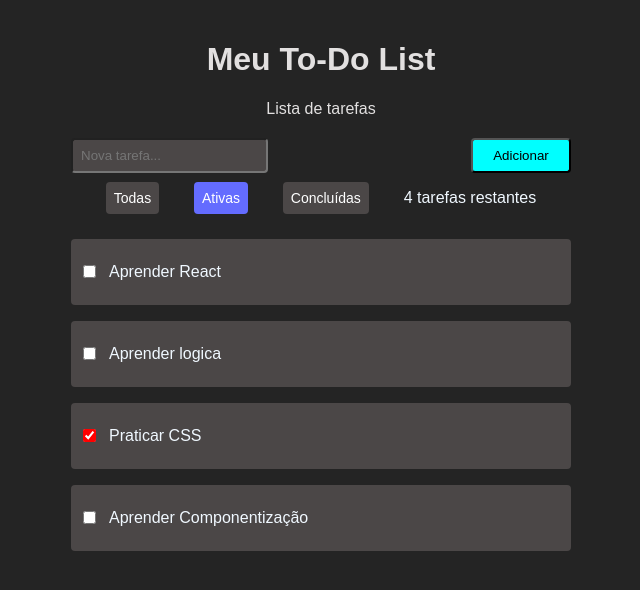
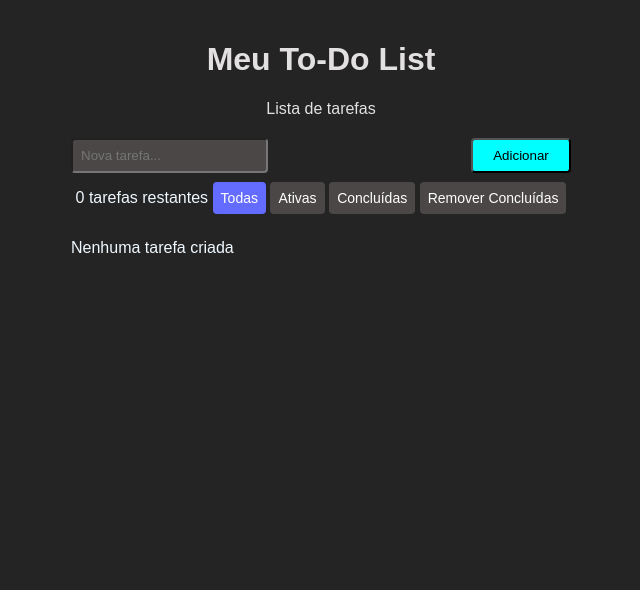
Before and after one commit to polyanetuag/todo-list, a React (Vite) app: page / in a window 1280 px wide. Shown: the top 590 px of the page, without its empty margins (319-959 px from the left). Built offline with nearby package versions, Linux system fonts and the light colour scheme.

Commit message:
feat: implement task filtering with localStorage persistence and improve filter button styling

```diff
--- a/src/componentes/TaskList/index.jsx
+++ b/src/componentes/TaskList/index.jsx
@@ -1,4 +1,4 @@
-import { useState } from "react";
+import { useEffect, useState } from "react";
 import { Task } from "../Task";
 
 import "./styles.css";
@@ -6,14 +6,21 @@ import { AddTask } from "../AddTask";
 
 export function TaskList() {
   const [tasks, setTasks] = useState([
-    { id: 1, text: "Aprender React", done: false },
-    { id: 2, text: "Aprender logica", done: false },
-    { id: 3, text: "Praticar CSS", done: true },
-    { id: 4, text: "Aprender Componentização", done: false },
+    // { id: 1, text: "Aprender React", done: false },
+    // { id: 2, text: "Aprender lógica", done: false },
+    // { id: 3, text: "Praticar CSS", done: true },
+    // { id: 4, text: "Aprender Componentização", done: false },
   ]);
 
   // filtros
-  const [filter, setFilter] = useState("all"); // tipos all, active e completed
+  const [filter, setFilter] = useState(() => {
+    const savedFilter = localStorage.getItem("taskFilter");
+
+    if (savedFilter) {
+      return savedFilter;
+    }
+    return "all";
+  });
 
   // filtrando a lista de tarfeas
   const filteredTask = tasks.filter((task) => {
@@ -44,17 +51,49 @@ export function TaskList() {
     ]);
   };
 
+  useEffect(() => {
+    localStorage.setItem("taskFilter", filter);
+  }, [filter]);
+
   return (
     <section>
       <AddTask onAddTask={handleAddTask} />
       <div className="filters">
-        <button onClick={() => setFilter("all")}>Todas</button>
-        <button className="active" onClick={() => setFilter("active")}>
+        <p className="tasks-rest">{filteredTask.length} tarefas restantes</p>
+        <button
+          className={filter === "all" ? "active" : ""}
+          onClick={() => setFilter("all")}
+        >
+          Todas
+        </button>
+        <button
+          className={filter === "active" ? "active" : ""}
+          onClick={() => setFilter("active")}
+        >
           Ativas
         </button>
-        <button onClick={() => setFilter("completed")}>Concluídas</button>
-        <p className="tasks-rest">{filteredTask.length} tarefas restantes</p>
+        <button
+          className={filter === "completed" ? "active" : ""}
+          onClick={() => setFilter("completed")}
+        >
+          Concluídas
+        </button>
+        <button onClick={() => setTasks(tasks.filter((task) => !task.done))}>
+          Remover Concluídas
+        </button>
       </div>
+
+      {/* // se não tiver tarefa, retornar uma mensagem */}
+      {filteredTask.length === 0 && (
+        <p>
+          Nenhuma tarefa{" "}
+          {filter === "all"
+            ? "criada"
+            : filter === "active"
+            ? "ativa"
+            : "concluída"}
+        </p>
+      )}
 
       <ul className="tasks-list">
         {filteredTask.map((task, index) => {
```
